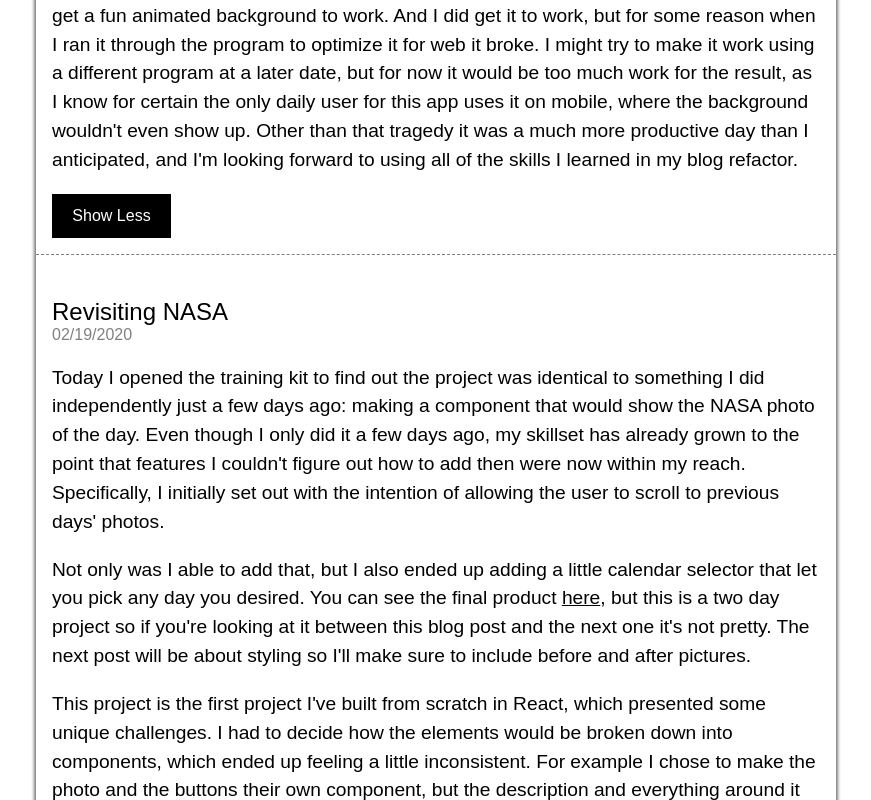
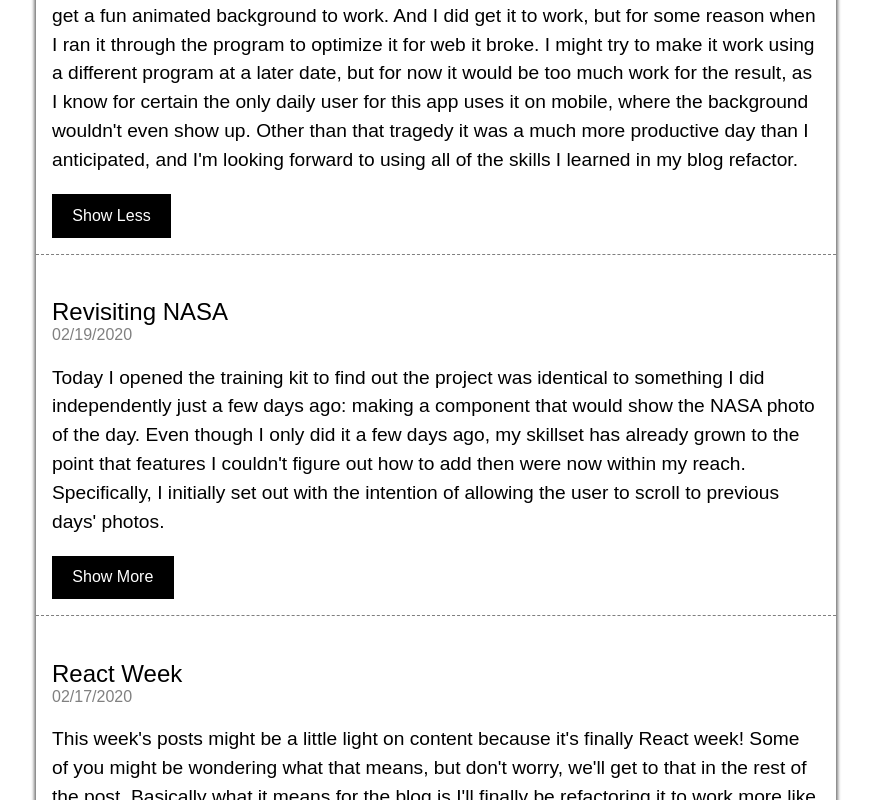
Before and after one commit to jeengland/blog, a React (Vite) app: page / in a window 1280 px wide. Shown: the part 2000-2800 px from the top of the page, without its empty margins (204-1075 px from the left). Built offline with nearby package versions, Linux system fonts and the light colour scheme; a web font is replaced by a local one.

Commit message:
Expanding buttons working

```diff
--- a/assets/posts.json
+++ b/assets/posts.json
@@ -1,6 +1,7 @@
 {
     "data": [
         {
+            "id": "hello-world",
             "title": "Hello World",
             "date": "02/09/2020",
             "content": [
@@ -12,6 +13,7 @@
             ]
         },
         {
+            "id": "back-for-seconds",
             "title": "Back For Seconds",
             "date": "02/10/2020",
             "content": [
@@ -26,6 +28,7 @@
             ]
         },
         {
+            "id": "an-event-full-day",
             "title": "An Event-full day",
             "date": "02/11/2020",
             "content": [
@@ -36,6 +39,7 @@
             ]
         },
         {
+            "id": "blog-expansion",
             "title": "Blog Expansion",
             "date": "02/12/2020",
             "content": [
@@ -49,6 +53,7 @@
             ]
         },
         {
+            "id": "fun-with-apis",
             "title": "Fun With APIs",
             "date": "02/13/2020",
             "content": [
@@ -59,6 +64,7 @@
             ]
         },
         {
+            "id": "react-week",
             "title": "React Week",
             "date": "02/17/2020",
             "content": [
@@ -74,6 +80,7 @@
             ]
         },
         {
+            "id": "revisiting-nasa",
             "title": "Revisiting NASA",
             "date": "02/19/2020",
             "content": [
@@ -84,6 +91,7 @@
             ]
         },
         {
+            "id": "stylish",
             "title": "Stylish",
             "date": "02/20/2020",
             "content": [
--- a/components/PostContainer.js
+++ b/components/PostContainer.js
@@ -4,24 +4,16 @@ import Post from './Post';
 
 const PostContainer = () => {
     const [data] = useState(posts.data);
-    const [expanded, setExpanded] = useState([]);
-    useEffect(() => {
-        data.map((post, index) => {
-            if (index === 0) {
-                setExpanded(expanded => expanded.concat(true));
-            } else {
-                setExpanded(expanded => expanded.concat(false));
-            }
-        }
-    )}, []);
     return (
         <main className='posts'>
             {data.map((post, index) => {
             return (
                 <Post title={post.title}
+                        id={post.id}
                         date={post.date}
                         text={post.content}
-                        expanded={expanded[index]}
+                        index={index}
+                        maxIndex={data.length - 1}
                         key={index}
                 />
             )
--- a/components/post.js
+++ b/components/post.js
@@ -1,31 +1,38 @@
-import React from 'react';
+import React, { useState } from 'react';
 import ReactMarkdown from 'react-markdown';
 
 const Post = (props) => {
+    const [expanded, setExpanded] = useState(props.index === props.maxIndex)
+    const expandToggle = () => {
+        setExpanded(expanded => expanded = expanded ? false : true)
+    }
     return(
-        <article className='post' id={props.title.replace(/\s+/g, '-').toLowerCase()}>
+        <article className='post' id={props.id}>
             <h2 className='title'>{props.title}</h2>
             <time>{props.date}</time>
             <section className='post-content'>
                 {props.text.map((segment, index) => {
-                        if (index === 0) {
-                            return(
-                            <React.Fragment key={index}>
-                                <ReactMarkdown className='first' source={segment} renderers={{link: props => <a href={props.href} target="_blank">{props.children}</a>}}/>
-                                <button className='show'>Show More</button>
-                            </React.Fragment>
-                            )
-                        } else if (index === props.text.length - 1) {
+                    if (expanded) {
+                        if (index === props.text.length - 1) {
                             return(
                             <React.Fragment key={index}>
                                 <ReactMarkdown source={segment} renderers={{link: props => <a href={props.href} target="_blank">{props.children}</a>}}/>
-                                <button className='hide'>Show Less</button>
+                                <button onClick={expandToggle} className='hide'>Show Less</button>
                             </React.Fragment>
                             )
                         } else {
                             return <ReactMarkdown key={index} source={segment} renderers={{link: props => <a href={props.href} target="_blank">{props.children}</a>}}/>
                         }
-
+                    } else {
+                        if (index === 0) {
+                            return(
+                                <React.Fragment key={index}>
+                                    <ReactMarkdown className='first' source={segment} renderers={{link: props => <a href={props.href} target="_blank">{props.children}</a>}}/>
+                                    <button onClick={expandToggle} className='show'>Show More</button>
+                                </React.Fragment>
+                            )
+                        }
+                    }
                 })}
             </section>
         </article>
--- a/css/index.css
+++ b/css/index.css
@@ -440,12 +440,6 @@ footer a:hover {
   background-color: white;
   color: black;
 }
-.post .show {
-  display: none;
-}
-.post .hidden {
-  display: none;
-}
 .post .nasaContainer {
   max-width: 75%;
   margin: 2% auto;
--- a/less/post.less
+++ b/less/post.less
@@ -32,12 +32,6 @@
             color: black;
         }
     }
-    .show {
-        display: none;
-    }
-    .hidden {
-        display: none;
-    }
     .nasaContainer {
         max-width: 75%;
         margin: 2% auto;
```
Also changed, not shown: 4 other files (tests, documents, lock files or other folders).
